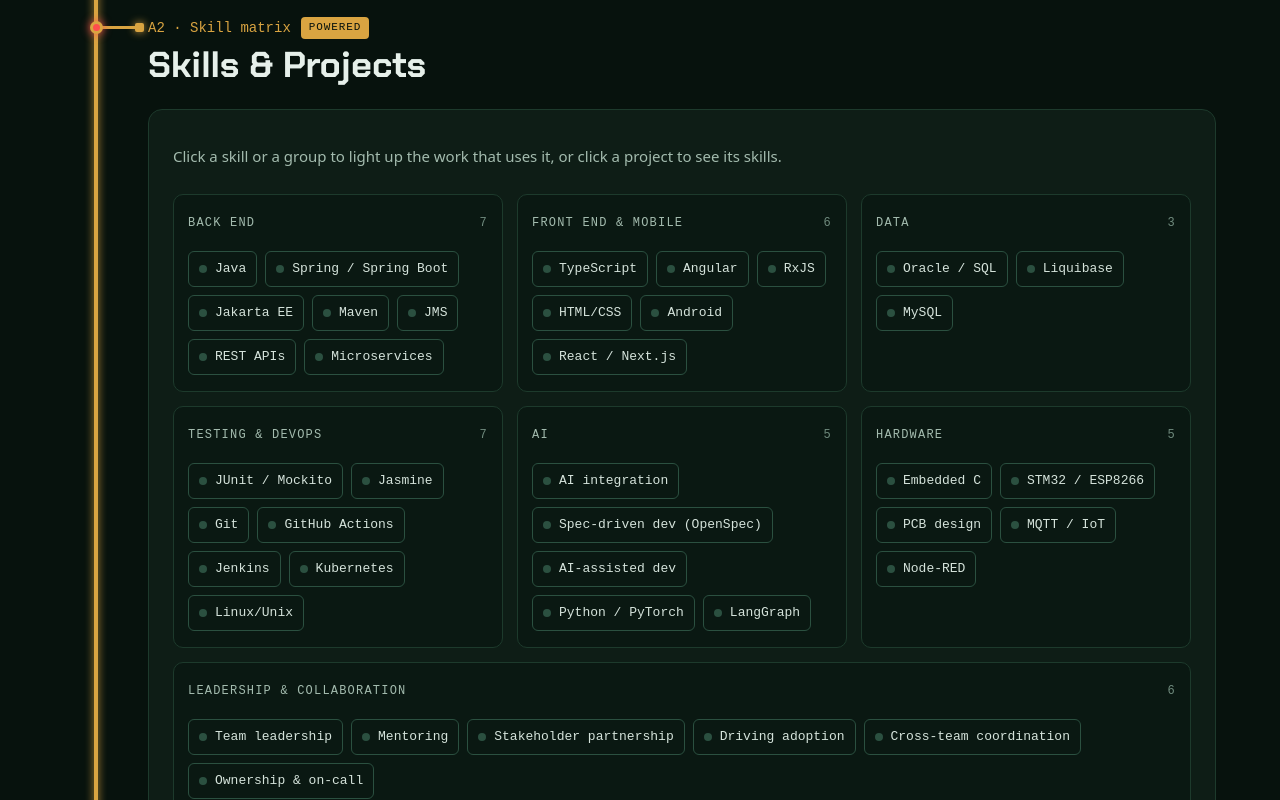
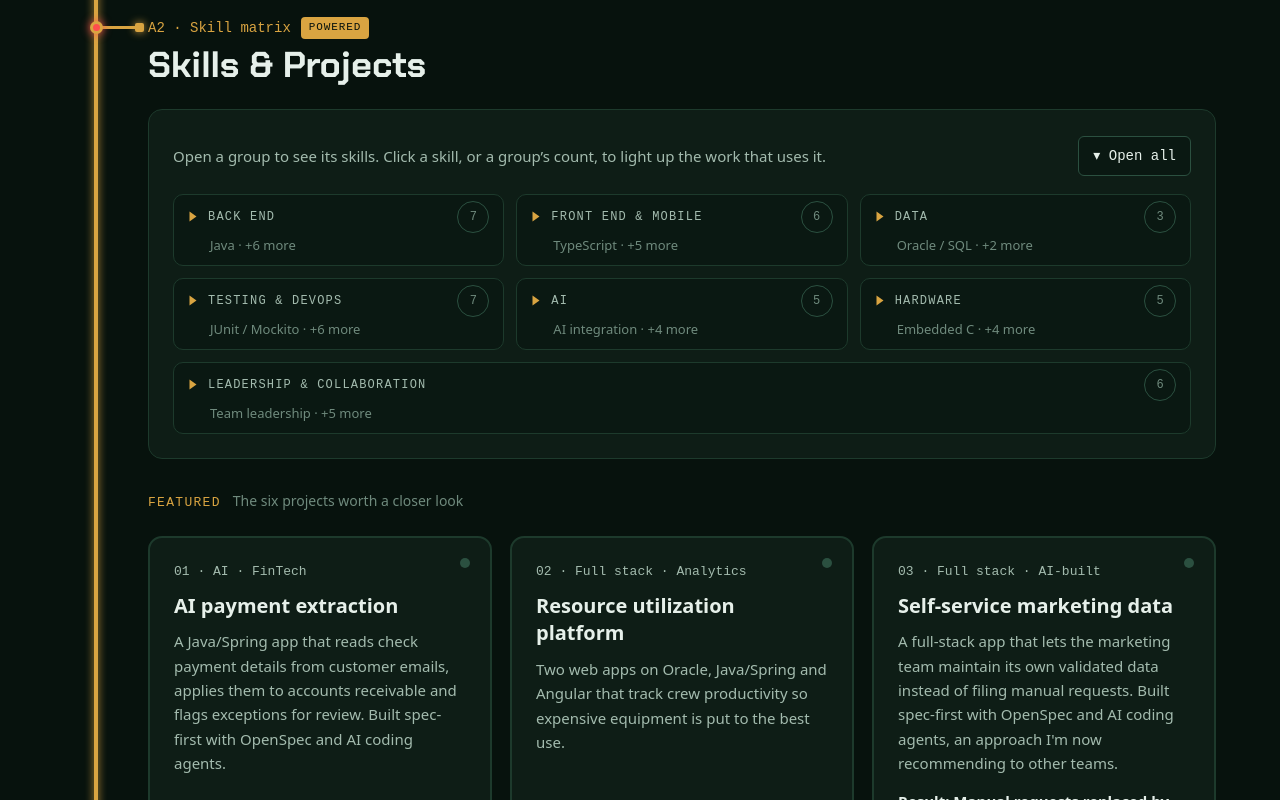
Before and after one commit to osama-atta/portfolio, a Next.js app: page / in a window 1280 px wide. Shown: the part 1520-2320 px from the top of the page. Built offline with nearby package versions, Linux system fonts and the light colour scheme.

Commit message:
skills section rework

```diff
--- a/src/components/SkillsAndWork.tsx
+++ b/src/components/SkillsAndWork.tsx
@@ -32,16 +32,30 @@ type Selection =
   | null;
 
 /**
- * A board of skill "pads", grouped by area, above the work. It works both ways:
- * - click a skill (or a group's name) to light up every project that used it;
- * - click a project to light up the pads it used (hovering previews it).
+ * A board of skill "pads", grouped by area, above the work. Each group folds
+ * open and closed (they start closed, so the section stays short). It works both ways:
+ * - click a skill (or a group's count) to light up every project that used it;
+ * - click a project to light up the pads it used (hovering previews it); the
+ *   groups holding those skills open up so you can see them.
  * Featured projects get full cards; the rest sit in a "more builds" dropdown.
  */
 export function SkillsAndWork() {
   const [active, setActive] = useState<string | null>(null); // hovered/focused project
   const [selected, setSelected] = useState<Selection>(null);
   const [moreOpen, setMoreOpen] = useState(false);
+  const [openGroups, setOpenGroups] = useState<ReadonlySet<SkillGroupId>>(() => new Set());
   const boardRef = useRef<HTMLDivElement>(null);
+
+  const openGroup = (ids: SkillGroupId[]) => setOpenGroups((cur) => new Set([...cur, ...ids]));
+  const flipGroup = (id: SkillGroupId) =>
+    setOpenGroups((cur) => {
+      const next = new Set(cur);
+      if (next.has(id)) next.delete(id);
+      else next.add(id);
+      return next;
+    });
+  const anyOpen = openGroups.size > 0;
+  const groupsOf = (skills: readonly SkillId[]) => skillGroups.filter((g) => g.skills.some((s) => skills.includes(s.id))).map((g) => g.id);
 
   // If someone follows a link to a build in the dropdown (e.g. #project-telemetry), open it.
   useEffect(() => {
@@ -92,9 +106,12 @@ export function SkillsAndWork() {
     if (same) return;
 
     if (next.kind === "project") {
+      // Open the groups that hold this project's skills, so they're visible when they light up.
+      openGroup(groupsOf(allWork.find((w) => w.id === next.id)?.skills ?? []));
       reveal(() => boardRef.current, (r, vh) => r.top >= 0 && r.bottom <= vh);
       return;
     }
+    if (next.kind === "group") openGroup([next.id]);
     const picked: SkillId[] = next.kind === "skill" ? [next.id] : (groupSkills.get(next.id) ?? []);
     const usesPicked = (w: Project | Build) => w.skills.some((s) => picked.includes(s));
     const first = projects.find(usesPicked) ?? builds.find(usesPicked);
@@ -145,9 +162,10 @@ export function SkillsAndWork() {
                 </>
               )
             ) : (
-              "Click a skill or a group to light up the work that uses it, or click a project to see its skills."
+              "Open a group to see its skills. Click a skill, or a group’s count, to light up the work that uses it."
             )}
           </p>
+          <span className="flex gap-2">
             {selected && (
               <button
                 type="button"
@@ -157,31 +175,80 @@ export function SkillsAndWork() {
                 ✕ Clear
               </button>
             )}
+            <button
+              type="button"
+              onClick={() => setOpenGroups(anyOpen ? new Set() : new Set(skillGroups.map((g) => g.id)))}
+              className="min-h-10 rounded-md border border-line-strong bg-pad px-3.5 font-mono text-sm text-ink hover:border-copper"
+            >
+              {anyOpen ? "▸ Close all" : "▾ Open all"}
+            </button>
+          </span>
         </div>
 
-        <div className="grid gap-3.5 sm:grid-cols-2 lg:grid-cols-3">
+        <div className="grid items-start gap-3 sm:grid-cols-2 lg:grid-cols-3">
           {skillGroups.map((group) => {
             const groupOn = selected?.kind === "group" && selected.id === group.id;
+            const open = openGroups.has(group.id);
+            const lit = group.skills.filter((s) => litPads?.includes(s.id));
+            const panelId = `skills-${group.id}`;
             return (
               <div
                 key={group.id}
-                className={`flex flex-col gap-3 rounded-[10px] border bg-pad px-3.5 pb-4 pt-3 transition-all duration-200 ${
+                className={`flex flex-col rounded-[10px] border bg-pad px-3.5 transition-[border-color,box-shadow] duration-200 ${
                   "wide" in group && group.wide ? "col-span-full" : ""
-                } ${groupOn ? "border-copper shadow-[0_0_18px_-6px_var(--color-copper)]" : "border-line"}`}
+                } ${groupOn ? "border-copper shadow-[0_0_18px_-6px_var(--color-copper)]" : open ? "border-line-strong" : "border-line"} ${
+                  open ? "pb-4" : "pb-2.5"
+                }`}
               >
+                <div className="flex items-center gap-2">
+                  {/* The group's name opens and closes it. */}
+                  <button
+                    type="button"
+                    aria-expanded={open}
+                    aria-controls={panelId}
+                    onClick={() => flipGroup(group.id)}
+                    className={`flex min-h-11 flex-1 cursor-pointer items-center gap-2.5 border-0 bg-transparent p-0 text-left font-mono text-xs uppercase tracking-[0.1em] hover:text-copper ${
+                      groupOn ? "text-copper" : "text-muted"
+                    }`}
+                  >
+                    <span
+                      aria-hidden="true"
+                      className={`size-0 flex-none border-x-[5px] border-t-[7px] border-x-transparent border-t-copper transition-transform duration-200 ${open ? "" : "-rotate-90"}`}
+                    />
+                    <span>{group.label}</span>
+                    {/* A lit LED when something in this group is lit, so you can tell even when it's closed. */}
+                    {lit.length > 0 && <span aria-hidden="true" className="size-2 flex-none rounded-full bg-led shadow-[0_0_8px_var(--color-led)]" />}
+                  </button>
+                  {/* The count lights up everything in the group. */}
                   <button
                     type="button"
                     aria-pressed={groupOn}
+                    aria-label={`Light up everything in ${group.label} (${group.skills.length} skills)`}
                     title={`Light up everything in ${group.label}`}
                     onClick={() => toggle({ kind: "group", id: group.id })}
-                  className={`flex min-h-8 cursor-pointer items-center justify-between gap-2 border-0 bg-transparent p-0 text-left font-mono text-xs uppercase tracking-[0.1em] hover:text-copper ${
-                    groupOn ? "text-copper" : "text-muted"
+                    className={`min-h-8 min-w-8 cursor-pointer rounded-full border px-2 font-mono text-xs transition-colors ${
+                      groupOn ? "border-copper bg-copper text-board" : "border-line-strong bg-transparent text-dim hover:border-copper hover:text-copper"
                     }`}
                   >
-                  <span>{group.label}</span>
-                  <span className="text-dim">{group.skills.length}</span>
+                    {group.skills.length}
                   </button>
-                <ul className="m-0 flex list-none flex-wrap gap-2 p-0">
+                </div>
+                {/* One line, always the same height (long text is cut off with "…"), so hovering a project never moves the page. */}
+                {!open && (
+                  <p className="m-0 -mt-1 truncate pl-[22px] text-[13px] leading-5 text-dim">
+                    {lit.length > 0 ? (
+                      <span className="text-copper">
+                        <span aria-hidden="true" className="mr-1.5 inline-block size-[7px] rounded-full bg-led align-middle shadow-[0_0_6px_var(--color-led)]" />
+                        {lit.map((s) => s.label).join(" · ")}
+                      </span>
+                    ) : (
+                      <>
+                        {group.skills[0].label} · +{group.skills.length - 1} more
+                      </>
+                    )}
+                  </p>
+                )}
+                <ul id={panelId} hidden={!open} className="m-0 mt-1.5 flex list-none flex-wrap gap-2 p-0">
                   {group.skills.map((s) => {
                     const on = litPads?.includes(s.id) ?? false;
                     const dim = litPads !== null && !on;
@@ -328,7 +395,7 @@ function SkillList({ ids, selected }: { ids: SkillId[]; selected: SkillId[] | nu
       {ids.map((id, i) => (
         <span key={id}>
           {i > 0 && " · "}
-          <span className={selected?.includes(id) ? "font-semibold text-copper" : undefined}>{skillLabel.get(id)}</span>
+          <span className={selected?.includes(id) ? "text-copper" : undefined}>{skillLabel.get(id)}</span>
         </span>
       ))}
     </p>
```
Also changed, not shown: 1 other file (tests, documents, lock files or other folders). Lines whose indentation alone changed are shown as unchanged.
